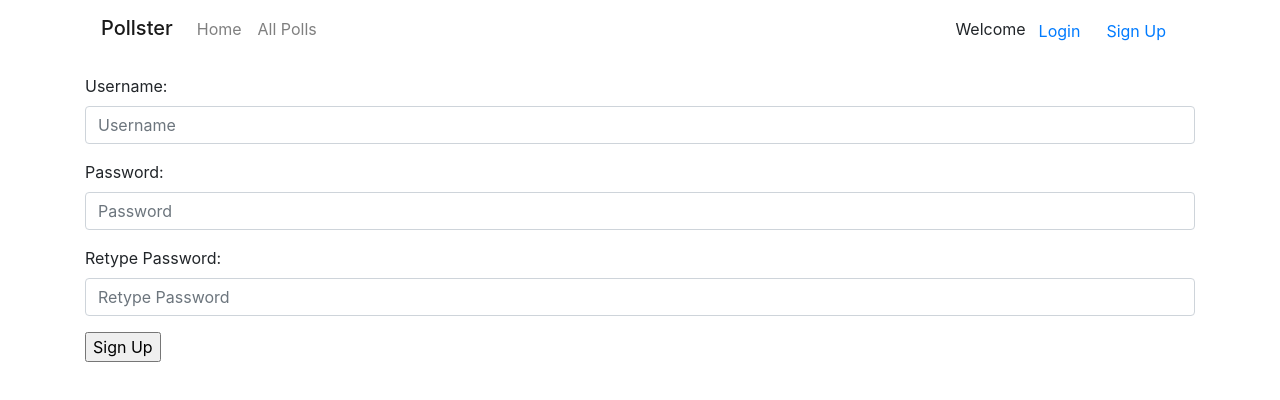
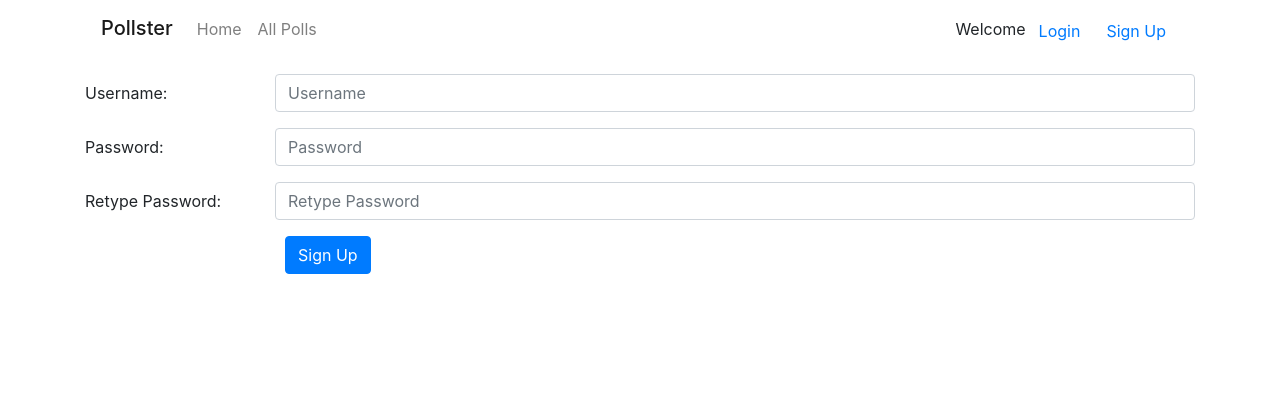
Before and after one commit to TWHou/voting-app, a React (Create React App) app in the folder react-ui/: page /register in a window 1280 px wide. Shown: the top 400 px of the page. Built offline with nearby package versions, Linux system fonts and the light colour scheme; no server answers.

Commit message:
style: add styles to forms

```diff
--- a/react-ui/src/components/Login.js
+++ b/react-ui/src/components/Login.js
@@ -15,15 +15,21 @@ class Login extends Component {
     return (
       <form onSubmit={this.handleSubmit}>
         <p className="text-danger">{this.props.loginErr}</p>
-        <div className={this.props.loginErr ? 'form-group has-danger' : 'form-group'}>
-          <label htmlFor="username">Username:</label>
-          <input type="text" className="form-control" id="username" name="username" placeholder="Username" />
+        <div className={this.props.loginErr ? 'form-group row has-danger' : 'form-group row'}>
+          <label htmlFor="username" className="col-sm-2 col-form-label">Username:</label>
+          <div className="col-sm-10">
+            <input type="text" className="form-control" id="username" name="username" placeholder="Username" />
+          </div>
         </div>
-        <div className={this.props.loginErr ? 'form-group has-danger' : 'form-group'}>
-          <label htmlFor="password">Password:</label>
-          <input type="password" className="form-control" id="password" name="password" placeholder="Password" />
+        <div className={this.props.loginErr ? 'form-group row has-danger' : 'form-group row'}>
+          <label htmlFor="password" className="col-sm-2 col-form-label">Password:</label>
+          <div className="col-sm-10">
+            <input type="password" className="form-control" id="password" name="password" placeholder="Password" />
+          </div>
         </div>
-        <input type="submit" value="Login" />
+        <div className="offset-sm-2 col-sm-10">
+          <button type="submit" className="btn btn-primary">Sign in</button>
+        </div>
       </form>
     );
   }
--- a/react-ui/src/components/Logout.js
+++ b/react-ui/src/components/Logout.js
@@ -10,10 +10,12 @@ class Logout extends Component {
 
   render() {
     return (
-      <form onSubmit={this.handleSubmit}>
+      <form onSubmit={this.handleSubmit} className="alert alert-warning">
         <h3>Are you sure you want to log out?</h3>
-        <input type="submit" value="Logout" />
-         <button onClick={this.props.history.goBack}>Cancel</button>
+        <div className="btn-group">
+          <button type="submit" className="btn btn-primary">Logout</button>
+          <button type="button" className="btn btn-secondary" onClick={this.props.history.goBack}>Cancel</button>
+        </div>
       </form>
     );
   }
--- a/react-ui/src/components/NewPoll.js
+++ b/react-ui/src/components/NewPoll.js
@@ -55,7 +55,7 @@ class NewPoll extends Component {
     const optClass = this.state.err.options ? 'form-group has-danger' : 'form-group';
     const options = this.state.options.map((option, i) => (
       <div className={optClass} key={i}>
-        <label htmlFor={'option' + (i+1)}>Option {i+1}</label>
+        <label className="sr-only" htmlFor={'option' + (i+1)}>Option {i+1}</label>
         <input
           type="text"
           className="form-control"
@@ -63,12 +63,13 @@ class NewPoll extends Component {
           value={option.name}
           onChange={e => this.updateOption(e, i)}
           name={'option' + (i+1)}
-          placeholder="Option"/>
+          placeholder={'Option ' + (i+1)}/>
       </div>
     ));
     return (
-      <div>
-        <form onSubmit={this.handleSubmit}>
+      <div className="container">
+        <form onSubmit={this.handleSubmit} className="row no-gutters">
+          <div className="col-8">
             <div className={titleErr ? 'form-group has-danger' : 'form-group'}>
               <label htmlFor="title">Title</label>
               <input
@@ -87,12 +88,19 @@ class NewPoll extends Component {
                 </div>
               )}
             </div>
+            <label>Options</label>
+
             {options}
             <p className="text-danger">{this.state.err.options}</p>
-          <input type="submit" value="Add Poll" />
+          </div>
+          <div className="col-4 px-1 mt-5">
+            <input className="btn btn-primary btn-block" type="submit" value="Add Poll" />
+            <div className="btn-group-vertical w-100 my-1">
+              <button type="button" className="btn btn-secondary" onClick={this.addOpt}>+ Option</button>
+              <button type="button" className="btn btn-secondary" onClick={this.removeOpt}>- Option</button>
+            </div>
+          </div>
         </form>
-        <button onClick={this.addOpt}>Add Option</button>
-        <button onClick={this.removeOpt}>Remove Option</button>
       </div>
     );
   }
--- a/react-ui/src/components/Poll.js
+++ b/react-ui/src/components/Poll.js
@@ -78,7 +78,7 @@ class Poll extends Component {
           <VoteForm className="col-md-4 my-2" onVote={this.handleVote} options={options.labels} />
         </div>
         {showDelete && (this.state.confDel ? (
-            <div className="bg-warning text-white p-3 text-center rounded">
+            <div className="alert alert-danger">
               <h4>Are you sure? This cannot be undone!</h4>
               <button
                 type="button"
@@ -87,7 +87,7 @@ class Poll extends Component {
               >Yes, delete this poll!</button>
               <button
                 type="button"
-                className="btn btn-block"
+                className="btn btn-secondary btn-block"
                 onClick={this.toggleDel}
               >No! Please don't take my poll away.</button>
             </div>
--- a/react-ui/src/components/Register.js
+++ b/react-ui/src/components/Register.js
@@ -25,8 +25,9 @@ class Register extends Component {
   render() {
     return (
       <form onSubmit={this.handleSubmit}>
-        <div className={this.props.regErr.username ? 'form-group has-danger' : 'form-group'}>
-          <label htmlFor="username">Username:</label>
+        <div className={this.props.regErr.username ? 'form-group row has-danger' : 'form-group row'}>
+          <label htmlFor="username" className="col-sm-2 col-form-label">Username:</label>
+          <div className="col-sm-10">
             <input type="text" className="form-control" id="username" name="username" placeholder="Username" />
             {this.props.regErr.username && (
               <div className="form-control-feedback">
@@ -34,8 +35,10 @@ class Register extends Component {
               </div>
             )}
           </div>
-        <div className={this.props.regErr.password ? 'form-group has-danger' : 'form-group'}>
-          <label htmlFor="password">Password:</label>
+        </div>
+        <div className={this.props.regErr.password ? 'form-group row has-danger' : 'form-group row'}>
+          <label htmlFor="password" className="col-sm-2 col-form-label">Password:</label>
+          <div className="col-sm-10">
             <input type="password" className="form-control" id="password" name="password" placeholder="Password" />
             {this.props.regErr.password && (
               <div className="form-control-feedback">
@@ -43,8 +46,10 @@ class Register extends Component {
               </div>
             )}
           </div>
-        <div className={this.state.passerr ? 'form-group has-danger' : 'form-group'}>
-          <label htmlFor="passconf">Retype Password:</label>
+        </div>
+        <div className={this.state.passerr ? 'form-group row has-danger' : 'form-group row'}>
+          <label htmlFor="passconf" className="col-sm-2 col-form-label">Retype Password:</label>
+          <div className="col-sm-10">
             <input type="password" className="form-control" id="passconf" name="passconf" placeholder="Retype Password" />
             {this.state.passerr && (
               <div className="form-control-feedback">
@@ -52,7 +57,10 @@ class Register extends Component {
               </div>
             )}
           </div>
-        <input type="submit" value="Sign Up" />
+        </div>
+        <div className="offset-sm-2 col-sm-10">
+          <button type="submit" className="btn btn-primary">Sign Up</button>
+        </div>
       </form>
     );
   }
--- a/react-ui/src/components/VoteForm.js
+++ b/react-ui/src/components/VoteForm.js
@@ -27,7 +27,7 @@ class VoteForm extends Component {
   render() {
     return (
       <form className="d-flex flex-column align-items-center" onSubmit={this.handleSubmit}>
-        <div className="btn-group-vertical" data-toggle="buttons">
+        <div className="btn-group-vertical w-100" data-toggle="buttons">
           {this.props.options.map((option) => (
             <label
               className={this.state.selected === option ? 'btn btn-secondary active' : 'btn btn-secondary'}
@@ -55,7 +55,7 @@ class VoteForm extends Component {
             onChange={this.handleNewOpt}
           />
         )}
-        <button className="btn btn-default btn-block" type="submit">Vote</button>
+        <button className="btn btn-success btn-block mt-3" type="submit">Vote</button>
       </form>
     );
   }
```
Lines whose indentation alone changed are shown as unchanged.
